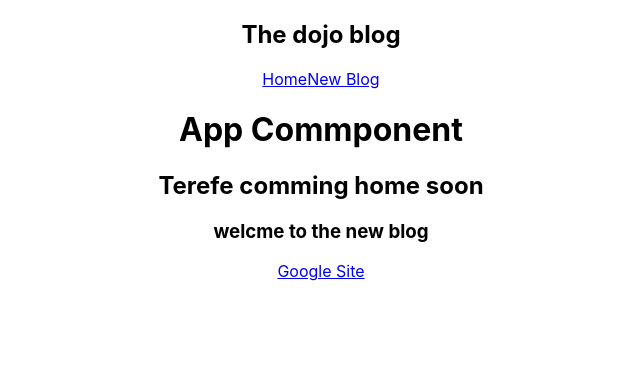
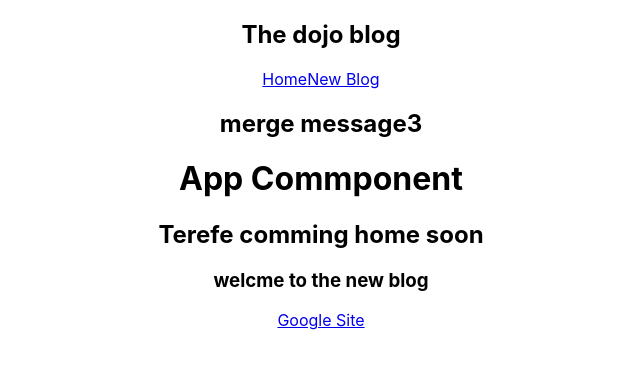
Before and after one commit to terefet/my-frst-reactrepo, a React (Create React App) app: page / in a window 1280 px wide. Shown: the top 368 px of the page, without its empty margins (319-959 px from the left). Built offline with nearby package versions, Linux system fonts and the light colour scheme.

Commit message:
message3

```diff
--- a/src/Navbar.js
+++ b/src/Navbar.js
@@ -5,6 +5,7 @@ const Navbar = () => {
             <div className="links">
                 <a href="/">Home</a>
                 <a href="/crate">New Blog</a>
+                <h2>merge message3</h2>
             </div>
         </nav>
      );
```
